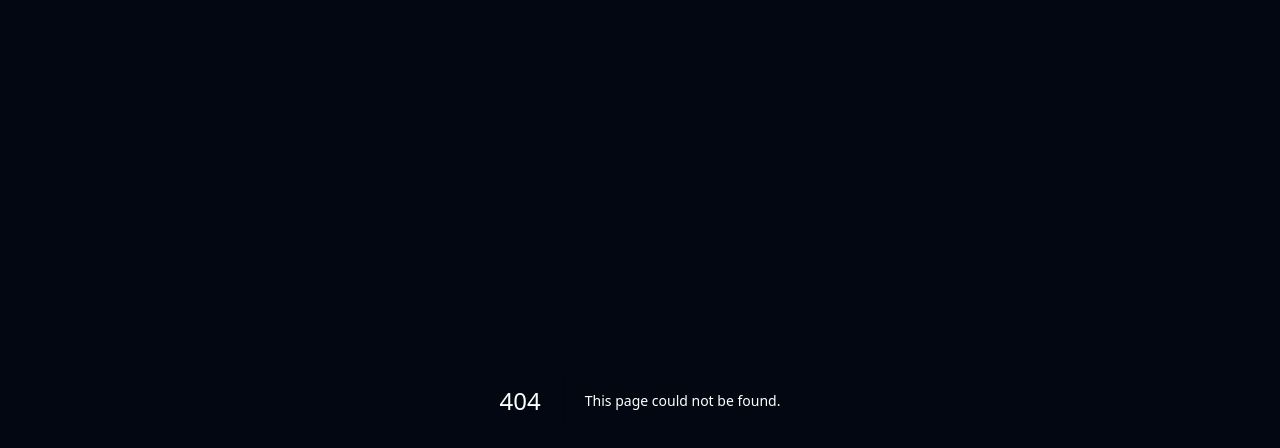
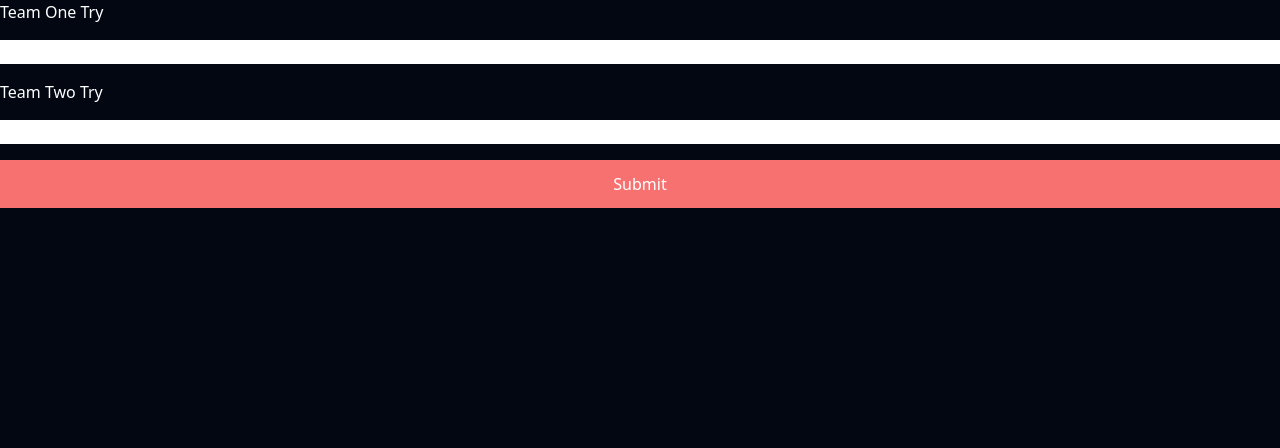
Before and after one commit to yanniro2/score-board-app, a Next.js app: page /press in a window 1280 px wide. Before the commit this address had no page. Shown: the top 448 px of the page. Built offline with nearby package versions, Linux system fonts and the light colour scheme.

Commit message:
update data

```diff
--- a/src/app/check/page.tsx
+++ b/src/app/check/page.tsx
@@ -57,10 +57,13 @@ const YourComponent = () => {
     }
 
     try {
-      const response = await fetch("https://score-demo.yalpos.com/api/score", {
-        method: "POST",
-        body: formDataObj,
-      });
+      const response = await fetch(
+        "https://score-demo.yalpos.com/api/score/1",
+        {
+          method: "POST",
+          body: formDataObj,
+        }
+      );
 
       const data = await response.json();
       setApiResponse(JSON.stringify(data));
--- a/src/app/page.tsx
+++ b/src/app/page.tsx
@@ -44,9 +44,9 @@ const Page = () => {
         </div>
       ) : (
         <>
-          <Score />
+          {/* <Score />
           <Details />
-          <Banner />
+          <Banner /> */}
         </>
       )}
     </div>
--- /dev/null
+++ b/src/app/press/page.tsx
@@ -0,0 +1,115 @@
+"use client";
+import { ChangeEvent, useState } from "react";
+import { useFormStatus } from "react-dom";
+
+type FormData = {
+  match_id: string;
+  additional_duration: string;
+  team_one_total: string;
+  team_two_total: string;
+  team_one_try: string;
+  team_two_try: string;
+  team_one_conversion: string;
+  team_two_conversion: string;
+  team_one_penalty: string;
+  team_two_penalty: string;
+  team_one_goal: string;
+  team_two_goal: string;
+  [key: string]: string;
+  is_live: string;
+  is_change: string;
+  // Index signature allowing any other string properties
+};
+
+export default function YourPage() {
+  // State to store the input values
+  const { pending } = useFormStatus();
+  const [formData, setFormData] = useState<FormData>({
+    match_id: "",
+    additional_duration: "",
+    team_one_total: "",
+    team_two_total: "",
+    team_one_try: "",
+    team_two_try: "",
+    team_one_conversion: "",
+    team_two_conversion: "",
+    team_one_penalty: "",
+    team_two_penalty: "",
+    team_one_goal: "",
+    team_two_goal: "",
+    layout: "",
+    is_change: "",
+    is_live: "",
+  });
+
+  const handleChange = (e: ChangeEvent<HTMLInputElement>) => {
+    const { name, value } = e.target;
+    setFormData((prevData) => ({
+      ...prevData,
+      [name]: value,
+    }));
+
+    console.log(formData);
+  };
+
+  const handleSubmit = async (e: React.FormEvent<HTMLFormElement>) => {
+    e.preventDefault(); // Prevent the default form submission
+
+    try {
+      // Perform the POST request using fetch
+      const response = await fetch(
+        "https://score-demo.yalpos.com/api/score/2",
+        {
+          method: "POST",
+          headers: {
+            "Content-Type": "application/json",
+          },
+          body: JSON.stringify(formData),
+        }
+      );
+
+      if (response.ok) {
+        // Handle success
+        const responseData = await response.json();
+        console.log("Success:", responseData);
+        window.location.reload();
+      } else {
+        // Handle errors
+        console.error("Error:", response.statusText);
+      }
+    } catch (error) {
+      console.error("Error:", error);
+    }
+  };
+
+  return (
+    <form onSubmit={handleSubmit} className="flex flex-col gap-[1rem]">
+      <label htmlFor="team_one_try">Team One Try</label>
+      <input
+        type="text"
+        id="team_one_try"
+        name="team_one_try"
+        value={formData.team_one_try}
+        onChange={handleChange}
+        className="text-black"
+      />
+
+      <label htmlFor="team_two_try">Team Two Try</label>
+      <input
+        type="text"
+        id="team_two_try"
+        name="team_two_try"
+        value={formData.team_two_try}
+        onChange={handleChange}
+        className="text-black"
+      />
+
+      <button
+        type="submit"
+        className="bg-red-400 p-3 text-white disabled:bg-blue-400 transition"
+        disabled={pending}>
+        Submit
+      </button>
+    </form>
+  );
+}
--- /dev/null
+++ b/src/app/show/page.tsx
@@ -0,0 +1,50 @@
+"use client";
+import React, { useState, useEffect } from "react";
+
+const Page: React.FC = () => {
+  const [data, setData] = useState<any>(null);
+
+  const fetchData = async () => {
+    try {
+      const res = await fetch("https://score-demo.yalpos.com/api/score/2", {
+        cache: "no-cache",
+      });
+
+      if (!res.ok) {
+        throw new Error("Network response was not ok");
+      }
+
+      const jsonData = await res.json();
+      setData(jsonData);
+    } catch (error) {
+      console.error("Error fetching data:", error);
+    }
+  };
+
+  useEffect(() => {
+    // Fetch data initially
+    fetchData();
+    const intervalId = setInterval(() => {
+      fetchData();
+    }, 500); // Adjust the interval as needed (in milliseconds)
+
+    // Clean up the interval when the component is unmounted
+    return () => clearInterval(intervalId);
+  }, []); // The empty dependency array ensures that this effect runs only once on mount
+
+  // Check if the necessary properties exist before accessing them
+
+  if (!data || !data.data) {
+    // Add loading state if data is not yet available
+    return <div>Loading...</div>;
+  }
+
+  return (
+    <>
+      <div className="text-white">team one try :{data.data.team_one_try}</div>
+      <div className="text-white">team two try :{data.data.team_two_try}</div>
+    </>
+  );
+};
+
+export default Page;
```
